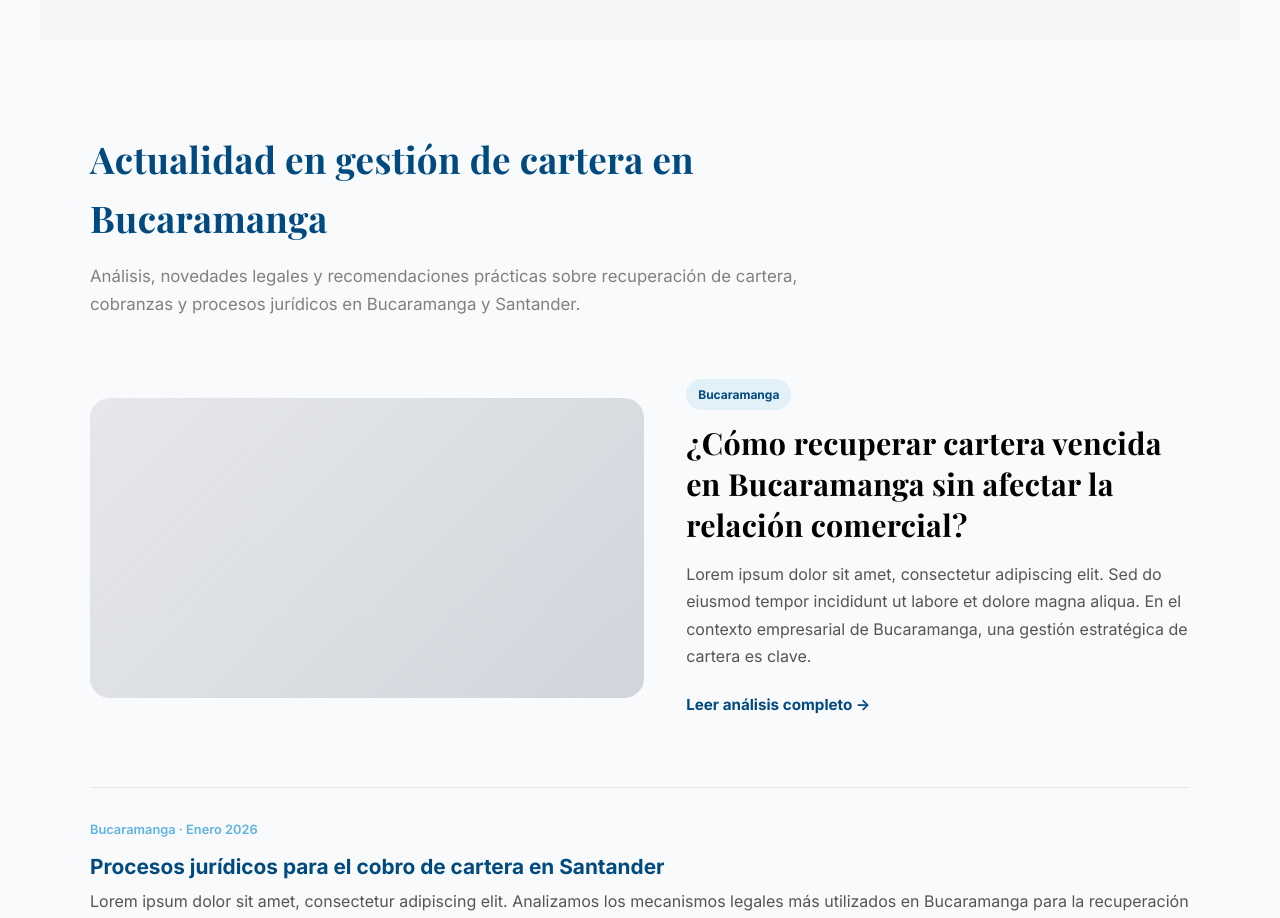
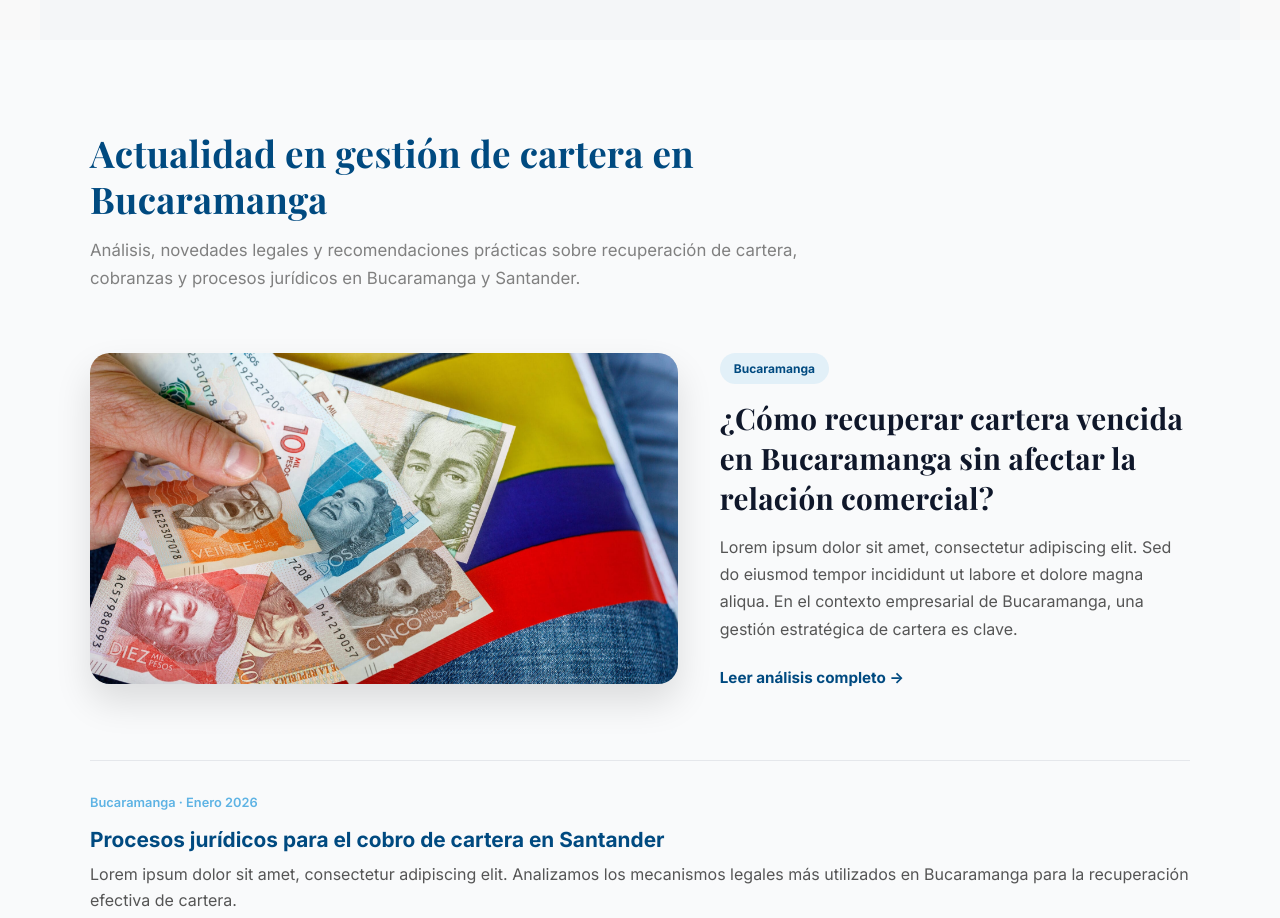
Before and after one commit to Jeffer-Andres-Tafurth-Cortes/Gestion-Cartera-Bucaramanga, a Next.js app: page / in a window 1280 px wide. Shown: the part 2180-3098 px from the top of the page. Built offline with nearby package versions, Linux system fonts and the light colour scheme.

Commit message:
Updates blog section (image)

```diff
--- a/src/app/components/Blog.tsx
+++ b/src/app/components/Blog.tsx
@@ -3,6 +3,7 @@
 import Link from "next/link";
 import styles from "../styles/Blog.module.css";
 import { motion } from "framer-motion";
+import Image from "next/image";
 
 /* ======================
    ANIMATION VARIANTS
@@ -62,7 +63,14 @@ export default function Blog() {
             whileInView={{ scale: 1 }}
             transition={{ duration: 0.8, ease: "easeOut" }}
             viewport={{ once: true }}
-          />
+          >
+            <Image
+              src="/dineroColombia.jpg"
+              fill
+              alt="Imagen destacada del blog sobre gestión de cartera en Bucaramanga"
+              className={styles.image}
+            />
+          </motion.div>
 
           <div className={styles.featuredContent}>
             <span className={styles.tag}>Bucaramanga</span>
--- a/src/app/styles/Blog.module.css
+++ b/src/app/styles/Blog.module.css
@@ -1,3 +1,7 @@
+/* =========================
+   SECTION
+========================= */
+
 .section {
   padding: 90px 20px;
   background: #f9fafb;
@@ -11,6 +15,7 @@
 /* =========================
    HEADER
 ========================= */
+
 .header {
   max-width: 720px;
   margin-bottom: 60px;
@@ -20,6 +25,7 @@
   font-size: 2.3rem;
   color: #004a80;
   margin-bottom: 14px;
+  line-height: 1.25;
 }
 
 .header p {
@@ -29,36 +35,47 @@
 }
 
 /* =========================
-   ARTÍCULO DESTACADO
+   FEATURED ARTICLE
 ========================= */
+
 .featured {
   display: grid;
-  grid-template-columns: 1.1fr 1fr;
+  grid-template-columns: 1.25fr 1fr;
   gap: 42px;
-  align-items: center;
+  align-items: start; /* 🔑 SOLUCIÓN CLAVE */
   margin-bottom: 70px;
 }
 
+/* Imagen destacada */
 .featuredImage {
-  height: 300px;
+  position: relative;
+  width: 100%;
+  aspect-ratio: 16 / 9;
   border-radius: 20px;
+  overflow: hidden;
   background: linear-gradient(135deg, #e5e7eb, #d1d5db);
+  box-shadow: 0 18px 36px rgba(0, 0, 0, 0.12);
 }
 
+.featuredImage img {
+  object-fit: cover;
+}
+
+/* Contenido */
 .featuredContent .tag {
   display: inline-block;
   font-size: 0.75rem;
   font-weight: 700;
   color: #004a80;
   background: rgba(94, 179, 228, 0.15);
-  padding: 6px 12px;
+  padding: 6px 14px;
   border-radius: 20px;
-  margin-bottom: 12px;
+  margin-bottom: 14px;
 }
 
 .featuredContent h3 {
-  font-size: 1.9rem;
-  color: #000000;
+  font-size: 1.85rem;
+  color: #0f172a;
   margin-bottom: 16px;
   line-height: 1.35;
 }
@@ -82,8 +99,9 @@
 }
 
 /* =========================
-   LISTADO EDITORIAL
+   EDITORIAL LIST
 ========================= */
+
 .list {
   border-top: 1px solid #e5e7eb;
 }
@@ -127,6 +145,7 @@
 /* =========================
    FOOTER
 ========================= */
+
 .footer {
   margin-top: 45px;
 }
@@ -146,13 +165,10 @@
 /* =========================
    RESPONSIVE
 ========================= */
+
 @media (max-width: 900px) {
   .featured {
     grid-template-columns: 1fr;
-  }
-
-  .featuredImage {
-    height: 230px;
   }
 
   .featuredContent h3 {
```
Also changed, not shown: public/dineroColombia.jpg (added).
